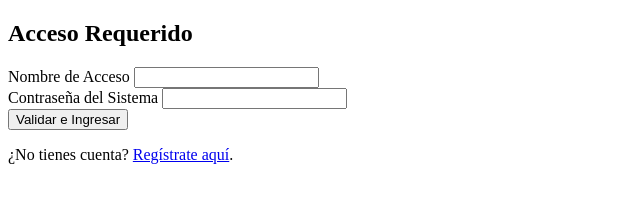
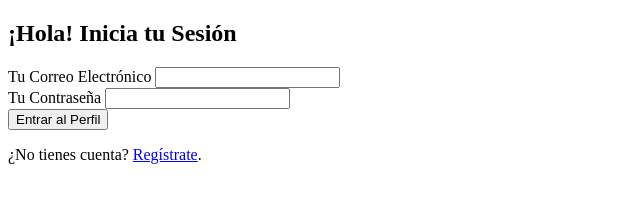
Before and after one commit to devJTD/proycolab, a plain HTML site: page login.html in a window 1280 px wide. Shown: the whole page, without its empty margins (0-640 px from the left). Drawn offline with Linux system fonts and the light colour scheme.

Commit message:
PORFAC CONFLICTO

```diff
--- a/login.html
+++ b/login.html
@@ -1,23 +1,27 @@
 <!DOCTYPE html>
 <html>
 <head>
-    <penepenepenepenpenpepnepne></penepenepenepenpenpepnepne>
+    <meta charset="UTF-8">
+    <meta name="viewport" content="width=device-width, initial-scale=1.0">
+    <title>Bienvenido | Inicia Sesión</title>
+    <script src="client-validation.js" defer></script>
+    <link rel="stylesheet" href="main-theme.css">
 </head>
 <body>
     <div class="login-container">
-        <h2>Acceso Requerido</h2>
-        <form action="#" method="POST" id="loginForm">
+        <h2>¡Hola! Inicia tu Sesión</h2>
+        <form action="/dashboard.html" method="GET">
             <div class="input-group">
-                <label for="user-input">Nombre de Acceso</label>
-                <input type="email" id="user-input" name="email" required>
+                <label for="user-email">Tu Correo Electrónico</label>
+                <input type="email" id="user-email" name="email" required>
             </div>
             <div class="input-group">
-                <label for="password">Contraseña del Sistema</label>
-                <input type="password" id="password" name="password" required minlength="8">
+                <label for="pass-word">Tu Contraseña</label>
+                <input type="password" id="pass-word" name="password" required minlength="6">
             </div>
-            <button type="submit">Validar e Ingresar</button>
+            <button type="submit" class="btn-secondary">Entrar al Perfil</button>
         </form>
-        <p class="register-link">¿No tienes cuenta? <a href="/register">Regístrate aquí</a>.</p>
+        <p class="register-link">¿No tienes cuenta? <a href="/register.html">Regístrate</a>.</p>
     </div>
 </body>
 </html>
```
